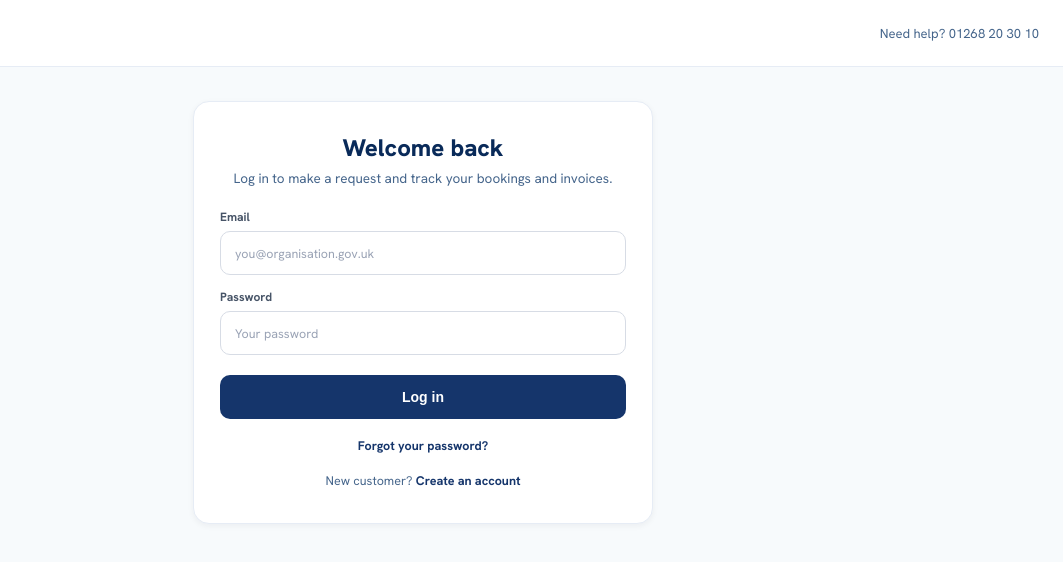
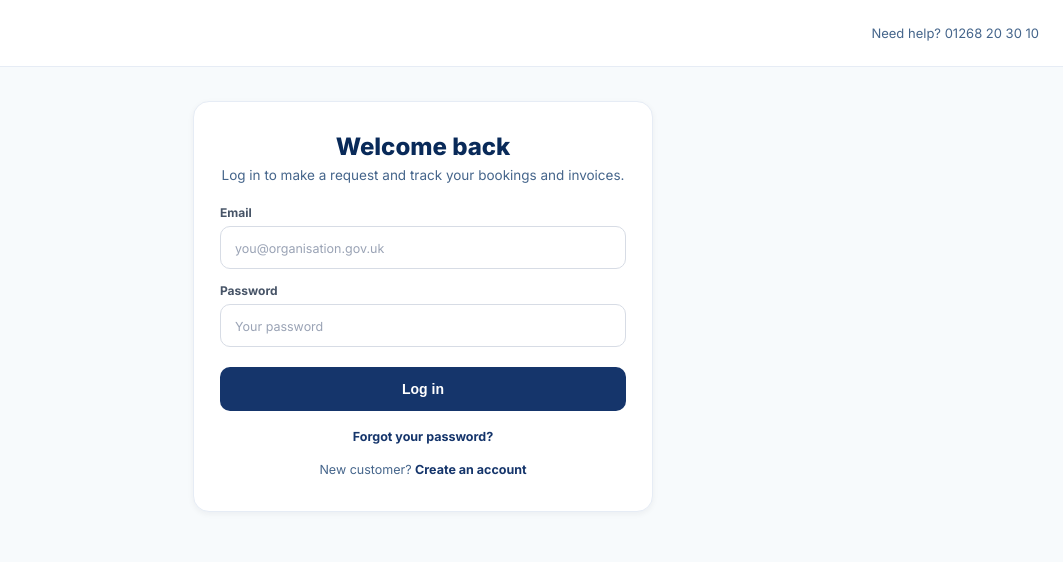
Before and after one commit to Iconmed12/icongrp-website, a plain HTML site: page portal.html in a window 1280 px wide. Shown: the full height of the page, 217-1280 px from the left. Drawn offline with nearby package versions, Linux system fonts and the light colour scheme.

Commit message:
Portal: revert font back to Inter
Reverts the portal typeface to Inter (undoes the earlier Hanken Grotesk change). The portal stays on Inter.

Co-Authored-By: Claude Opus 4.8 <noreply@anthropic.com>
Claude-Session: https://claude.ai/code/session_019sgmpBQhric4675kNFEG3q

```diff
--- a/portal.html
+++ b/portal.html
@@ -10,11 +10,11 @@
 <link rel="dns-prefetch" href="https://pdeeknsjiorzevwyejnv.supabase.co">
 <link rel="preconnect" href="https://fonts.googleapis.com">
 <link rel="preconnect" href="https://fonts.gstatic.com" crossorigin>
-<link rel="stylesheet" href="https://fonts.googleapis.com/css2?family=Hanken+Grotesk:wght@400;500;600;700;800&display=swap">
+<link rel="stylesheet" href="https://fonts.googleapis.com/css2?family=Inter:wght@400;500;600;700;800&display=swap">
 <style>
   :root{--navy:#092A59;--brand:#15356b;--blue:#0066CC;--line:#e6ecf5;--ink:#0B2D5C;--muted:#45658B;--appbg:#F7FAFC}
   *{box-sizing:border-box}
-  body{margin:0;background:var(--appbg);font-family:'Hanken Grotesk',-apple-system,BlinkMacSystemFont,'Segoe UI',Roboto,Arial,sans-serif;font-size:16px;color:var(--ink)}
+  body{margin:0;background:var(--appbg);font-family:'Inter',-apple-system,BlinkMacSystemFont,'Segoe UI',Roboto,Arial,sans-serif;font-size:16px;color:var(--ink)}
   .pnav{background:#fff;border-bottom:1px solid var(--line);padding:16px 24px;display:flex;align-items:center;justify-content:space-between}
   .plogo{display:inline-flex;align-items:center;text-decoration:none}
   .plogo-img{height:34px;width:auto;display:block}
```
